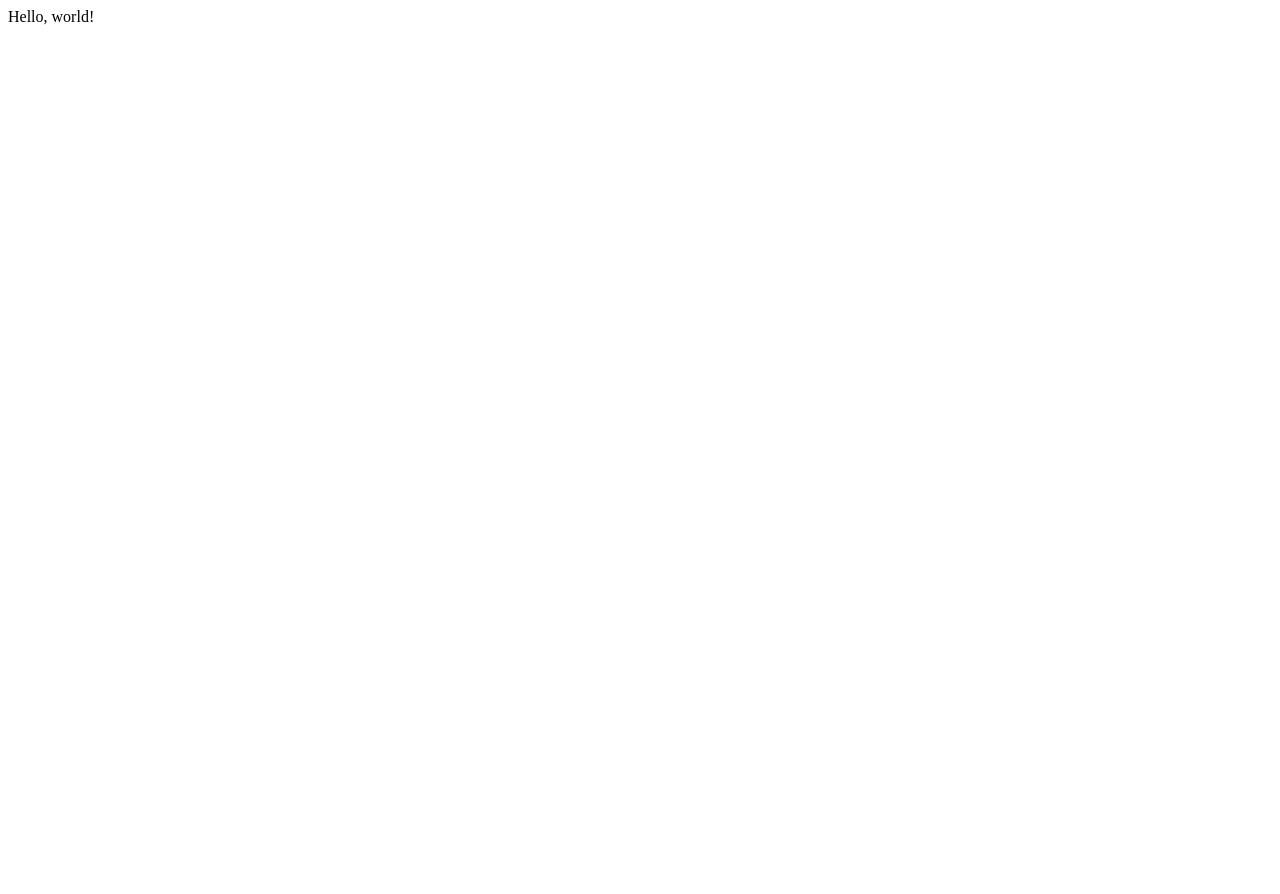
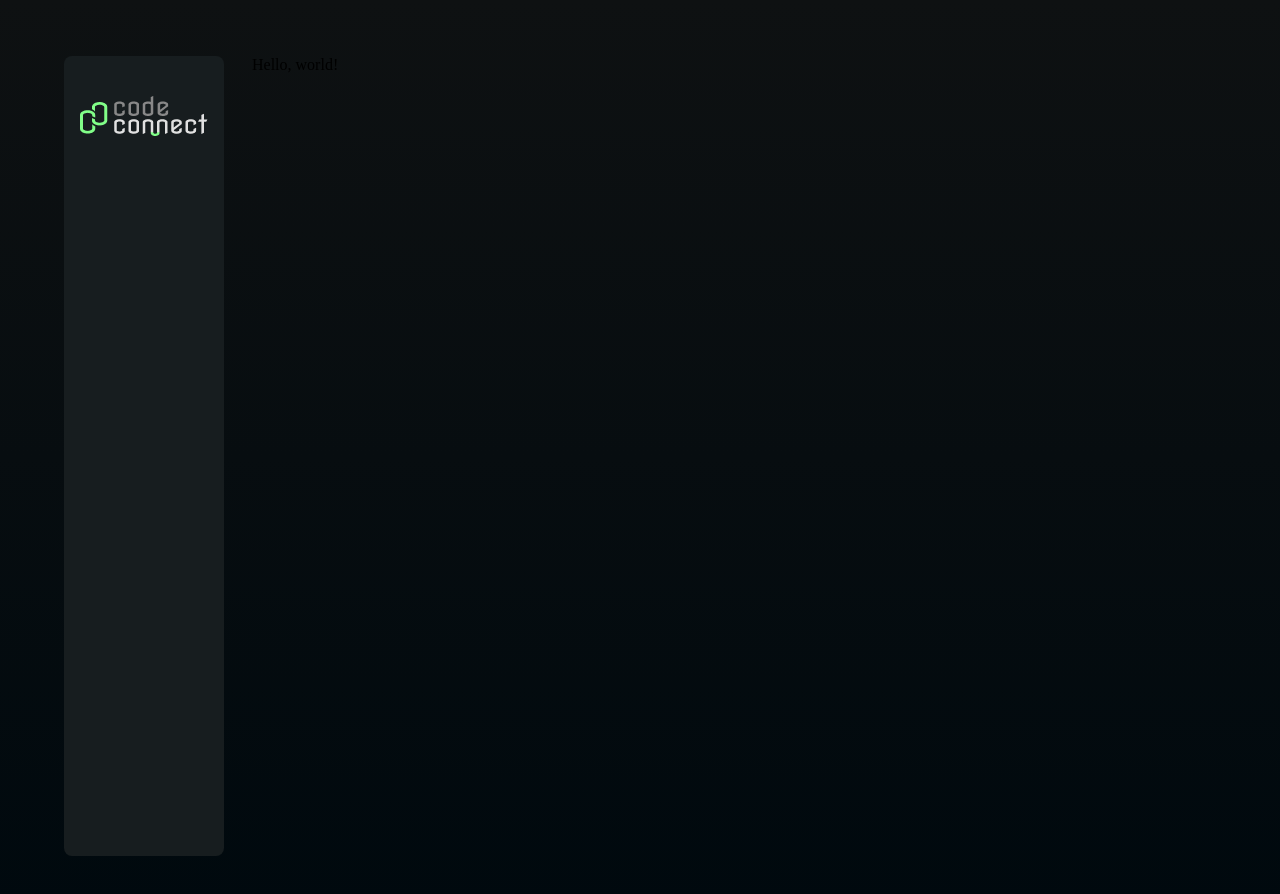
Before and after one commit to victorkauan/code-connect, a Next.js app: page / in a window 1280 px wide. Shown: the top 894 px of the page. Before the commit the page ends 800 px from the top, so only its background shows below. Built offline with nearby package versions, Linux system fonts and the light colour scheme.

Commit message:
:sparkles: feat: Add aside to application layout

```diff
--- a/src/app/layout.js
+++ b/src/app/layout.js
@@ -1,3 +1,6 @@
+import { Aside } from "@/components/Aside";
+import "@/app/globals.css";
+
 export const metadata = {
   title: "Code Connect",
   description: "Uma rede social para devs!",
@@ -7,7 +10,10 @@ export default function RootLayout({ children }) {
   return (
     <html lang="pt-BR">
       <body>
-        {children}
+        <div className="app-container">
+          <Aside />
+          {children}
+        </div>
       </body>
     </html>
   );
```
